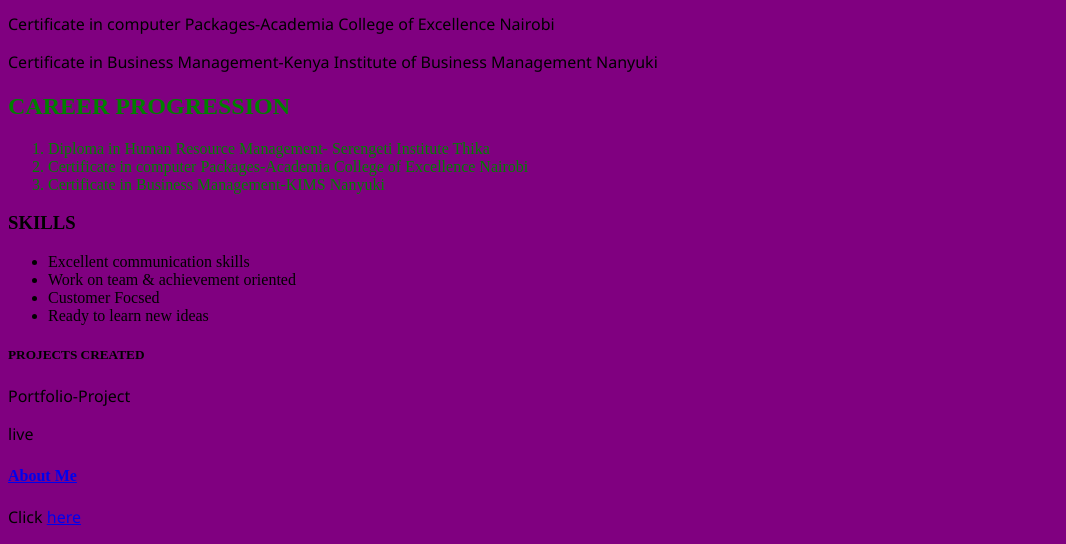
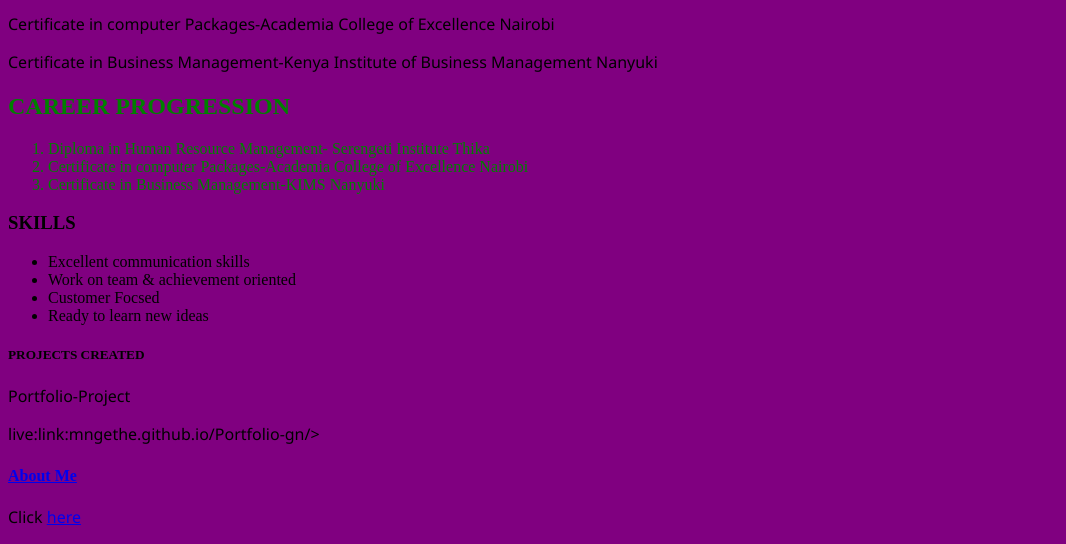
Before and after one commit to mngethe/Portfolio-gn, a plain HTML site: page index.html in a window 1280 px wide. Shown: the part 389-933 px from the top of the page, without its empty margins (0-1066 px from the left). Drawn offline with Linux system fonts and the light colour scheme.

Commit message:
add changes

```diff
--- a/index.html
+++ b/index.html
@@ -57,7 +57,7 @@
      <div>
         <h5>PROJECTS CREATED</h5>
         <p>Portfolio-Project</p>
-     <p>live <link rel="stylesheet" href=""></p>
+     <p>live:link:mngethe.github.io/Portfolio-gn/></p>
      </div>
     <div>
         <h4><a href="Info_Me.html">About Me </a> </h4>
```
